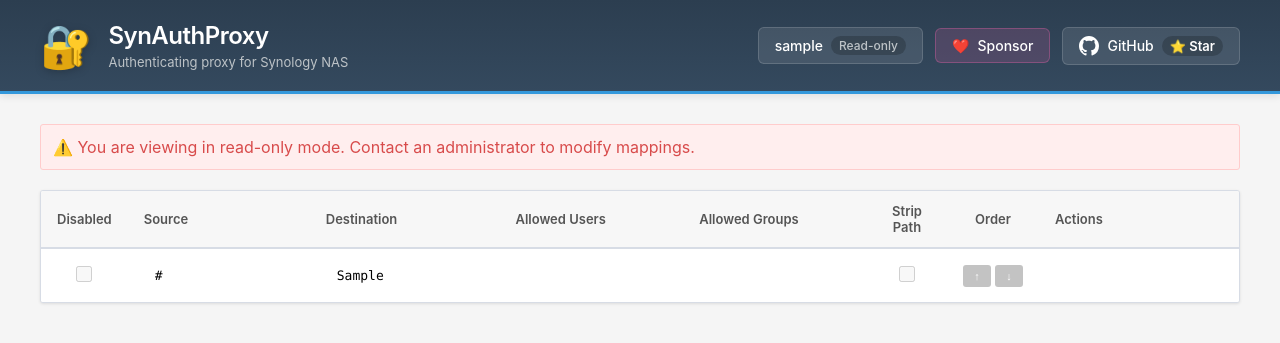
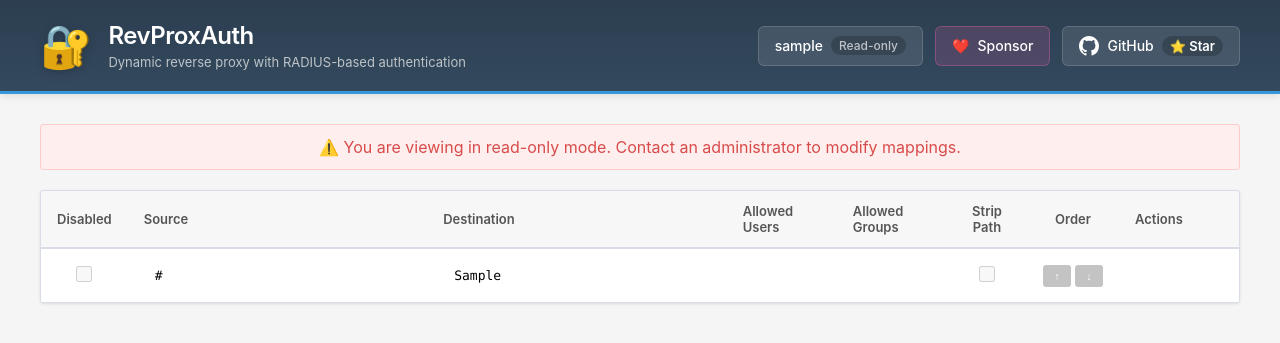
Before and after one commit to okigan/revproxauth, a FastAPI app: template templates/mappings.html in a window 1280 px wide. Shown: the top 343 px of the page. Run offline with FastAPI, Linux system fonts and the light colour scheme; the template is opened without the code that fills it: most values are stand-ins (such as "Sample title", 1, 10 or a date in 2020); parts of the project's set-up code (start-up, migrations or seed data) failed here and were passed over.

Commit message:
Add application branding and update templates for dynamic title and tagline

```diff
--- a/main.py
+++ b/main.py
@@ -20,6 +20,10 @@ from fastapi.templating import Jinja2Templates
 from pydantic import BaseModel
 from pyrad.client import Client
 from pyrad.dictionary import Dictionary
+
+# Application branding
+APP_NAME = "RevProxAuth"
+APP_TAGLINE = "Dynamic reverse proxy with RADIUS-based authentication"
 
 app = FastAPI(
     # root_path="/synauthproxy"
@@ -99,9 +103,9 @@ try:
 except Exception:
     pass
 
-startup_msg = f"""
+startup_banner = f"""
 ================================================================================
-SynAuthProxy Starting
+{APP_NAME} Starting
 ================================================================================
 Git Commit:    {git_commit}
 RADIUS Server: {RADIUS_SERVER}:{RADIUS_PORT}
@@ -111,7 +115,7 @@ Local IP:      {local_ip}
 Admin Users:   {", ".join(ADMIN_USERS) if ADMIN_USERS else "(all authenticated users)"}
 ================================================================================
 """
-print(startup_msg, flush=True)
+print(startup_banner, flush=True)
 
 # Initialize RADIUS client and dictionary
 radius_dict = Dictionary("/app/dictionary")
@@ -186,7 +190,13 @@ def get_login_url(request: Request, next_path: str):
 async def login_page(request: Request, next: str = "/"):
     return templates.TemplateResponse(
         "login.html",
-        {"request": request, "next": next, "unrestricted_access": not ADMIN_USERS},
+        {
+            "request": request,
+            "next": next,
+            "unrestricted_access": not ADMIN_USERS,
+            "app_name": APP_NAME,
+            "app_tagline": APP_TAGLINE,
+        },
     )
 
 
@@ -388,6 +398,8 @@ async def mappings_page(request: Request):
             "is_admin": is_admin,
             "username": username,
             "unrestricted_access": not ADMIN_USERS,
+            "app_name": APP_NAME,
+            "app_tagline": APP_TAGLINE,
         },
     )
 
--- a/templates/base.html
+++ b/templates/base.html
@@ -1,7 +1,7 @@
 <!DOCTYPE html>
 <html>
 <head>
-    <title>{% block title %}Synology Authentication Proxy{% endblock %}</title>
+    <title>{% block title %}{{ app_name|default('RevProxAuth') }}{% endblock %}</title>
     <link rel="icon" type="image/svg+xml" href="/favicon.ico">
     <style>
         * {
@@ -71,7 +71,7 @@
             align-items: center;
             gap: 8px;
             background: rgba(255, 255, 255, 0.1);
-            padding: 8px 16px;
+            padding: 10px 16px;
             border-radius: 6px;
             text-decoration: none;
             color: #ffffff;
@@ -79,6 +79,8 @@
             font-weight: 500;
             transition: all 0.2s ease;
             border: 1px solid rgba(255, 255, 255, 0.15);
+            height: 40px;
+            box-sizing: border-box;
         }
 
         .github-link:hover,
@@ -117,12 +119,14 @@
             align-items: center;
             gap: 8px;
             background: rgba(255, 255, 255, 0.1);
-            padding: 8px 16px;
+            padding: 10px 16px;
             border-radius: 6px;
             color: #ffffff;
             font-size: 14px;
             font-weight: 500;
             border: 1px solid rgba(255, 255, 255, 0.15);
+            height: 40px;
+            box-sizing: border-box;
         }
 
         .user-badge .username {
@@ -141,11 +145,13 @@
         .logout-btn {
             background: rgba(255, 105, 135, 0.15);
             color: #fff;
-            padding: 8px 14px;
+            padding: 10px 16px;
             border-radius: 6px;
             border: 1px solid rgba(255, 105, 135, 0.25);
             font-size: 14px;
             font-weight: 500;
+            height: 40px;
+            box-sizing: border-box;
         }
 
         .logout-btn:hover {
@@ -277,8 +283,8 @@
         <div class="header-left">
             <div class="header-icon">🔐</div>
             <div class="header-title">
-                <h1>SynAuthProxy</h1>
-                <p>Authenticating proxy for Synology NAS</p>
+                <h1>{{ app_name|default('RevProxAuth') }}</h1>
+                <p>{{ app_tagline|default('Dynamic reverse proxy with RADIUS-based authentication') }}</p>
             </div>
         </div>
         <div class="header-right">
--- a/templates/login.html
+++ b/templates/login.html
@@ -1,6 +1,6 @@
 {% extends "base.html" %}
 
-{% block title %}Synology Authentication Proxy Login{% endblock %}
+{% block title %}{{ app_name|default('RevProxAuth') }} Login{% endblock %}
 
 {% block body_style %}
     display: flex;
--- a/templates/mappings.html
+++ b/templates/mappings.html
@@ -1,6 +1,6 @@
 {% extends "base.html" %}
 
-{% block title %}Synology Authentication Proxy Mappings{% endblock %}
+{% block title %}{{ app_name|default('RevProxAuth') }} Mappings{% endblock %}
 
 {% block additional_styles %}
     .table-container {
@@ -134,12 +134,24 @@
     }
 
     .actions-cell {
-        width: 200px;
+        width: 120px;
     }
 
     .checkbox-cell {
         width: 80px;
         text-align: center;
+    }
+
+    .source-cell {
+        min-width: 220px;
+        max-width: 400px;
+        width: 25%;
+    }
+
+    .dest-cell {
+        min-width: 220px;
+        max-width: 400px;
+        width: 25%;
     }
 
     input[type="checkbox"] {
@@ -186,7 +198,7 @@
         {% endif %}
         {% if username and not is_admin %}
         <p
-            style="color: #d84b4b; margin-bottom: 20px; padding: 12px; background: #fee; border-radius: 3px; border: 1px solid #fcc;">
+            style="color: #d84b4b; margin-bottom: 20px; padding: 12px; background: #fee; border-radius: 3px; border: 1px solid #fcc; text-align: center;">
             ⚠️ You are viewing in read-only mode. Contact an administrator to modify mappings.
         </p>
         {% endif %}
@@ -195,8 +207,8 @@
                 <thead>
                     <tr>
                         <th class="checkbox-cell">Disabled</th>
-                        <th>Source</th>
-                        <th>Destination</th>
+                        <th class="source-cell">Source</th>
+                        <th class="dest-cell">Destination</th>
                         <th>Allowed Users</th>
                         <th>Allowed Groups</th>
                         <th class="checkbox-cell">Strip Path</th>
@@ -213,12 +225,12 @@
                                 []) %}checked{% endif %} data-index="{{ loop.index0 }}" onchange="toggleDisabled(this)"
                                 {% if not is_admin %}disabled{% endif %}>
                         </td>
-                        <td><input type="text" class="editable-input"
+                        <td class="source-cell"><input type="text" class="editable-input"
                                 value="{{ mapping.get('match_url', (mapping.get('host', '') + ('/' + mapping.get('path', '') if mapping.get('path', '') else ''))) }}"
                                 data-field="match_url" data-index="{{ loop.index0 }}"
                                 data-original="{{ mapping.get('match_url', (mapping.get('host', '') + ('/' + mapping.get('path', '') if mapping.get('path', '') else ''))) }}"
                                 onchange="markChanged(this)" {% if not is_admin %}readonly{% endif %}></td>
-            <td><input type="text" class="editable-input" value="{{ mapping.http_dest }}"
+            <td class="dest-cell"><input type="text" class="editable-input" value="{{ mapping.http_dest }}"
                 data-field="http_dest" data-index="{{ loop.index0 }}"
                 data-original="{{ mapping.http_dest }}" onchange="markChanged(this)" {% if not is_admin
                 %}readonly{% endif %}></td>
@@ -261,9 +273,9 @@
                         <td class="checkbox-cell">
                             <input type="checkbox" id="new-disabled">
                         </td>
-                        <td><input type="text" class="editable-input" id="new-match_url"
+                        <td class="source-cell"><input type="text" class="editable-input" id="new-match_url"
                                 placeholder="app.domain.com/path"></td>
-                        <td><input type="text" class="editable-input" id="new-http_dest"
+                        <td class="dest-cell"><input type="text" class="editable-input" id="new-http_dest"
                                 placeholder="http://localhost:8080"></td>
                         <td><input type="text" class="editable-input" id="new-allowed_users" placeholder="user1,user2"></td>
                         <td><input type="text" class="editable-input" id="new-allowed_groups" placeholder="group1,group2"></td>
```
